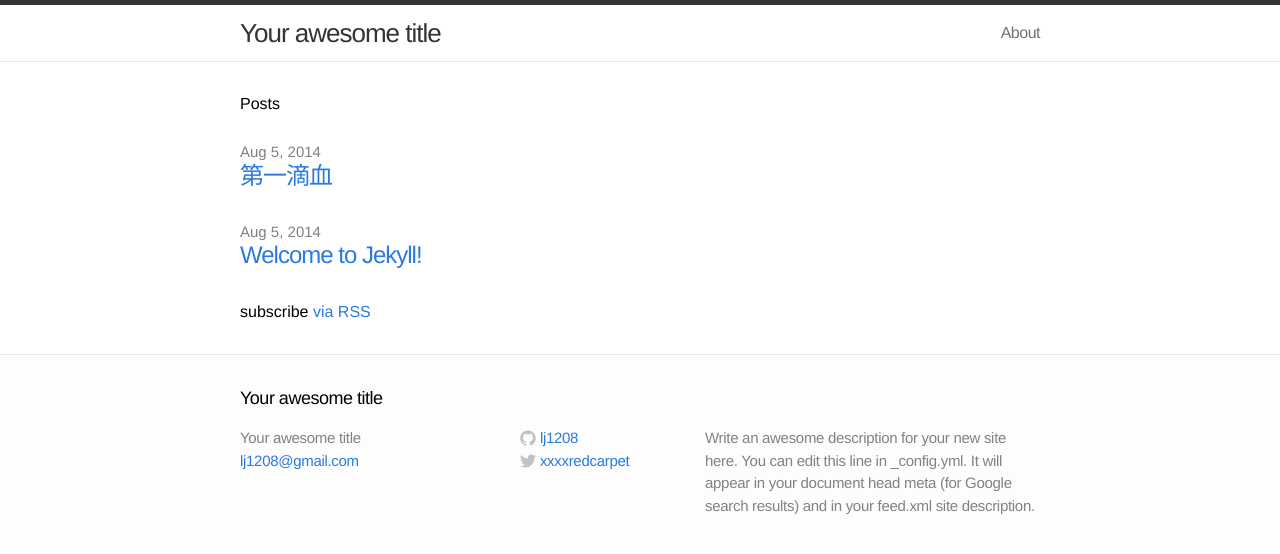
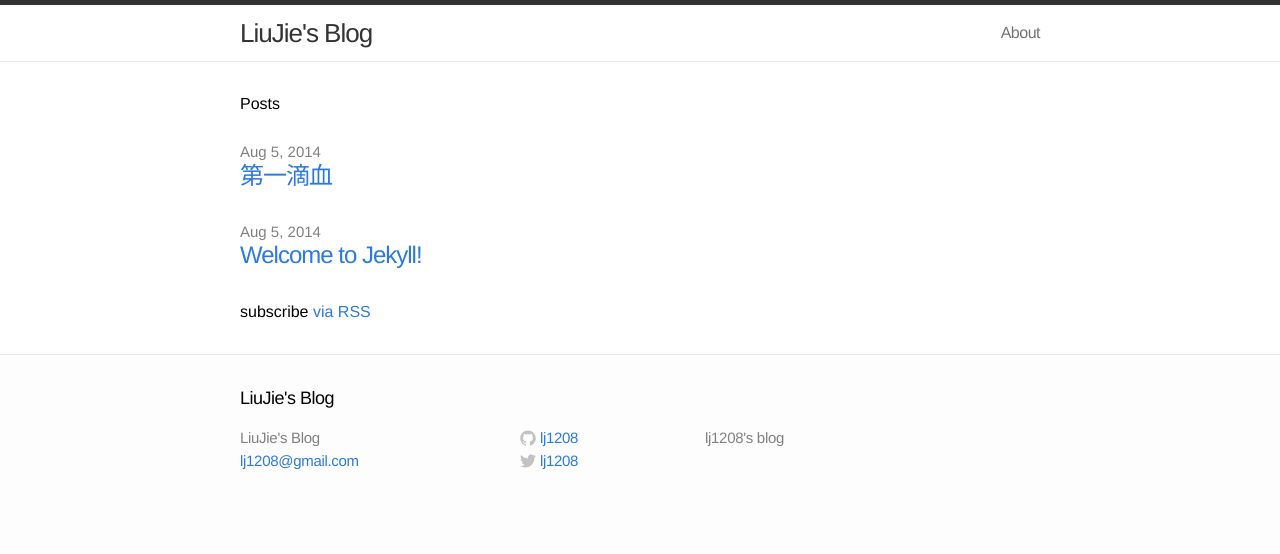
Before and after one commit to lj1208/lj1208.github.io, a Jekyll site: the page built from index.html, in a window 1280 px wide. Shown: the top 554 px of the page. Built offline with Jekyll 4.4.1, drawn with Linux system fonts in a browser that asks for light colours; Markdown is read by kramdown in place of the engine named in the settings.

Commit message:
Update _config.yml

```diff
--- a/_config.yml
+++ b/_config.yml
@@ -1,12 +1,12 @@
 # Site settings
-title: Your awesome title
+title: LiuJie's Blog
 email: lj1208@gmail.com
-description: "Write an awesome description for your new site here. You can edit this line in _config.yml. It will appear in your document head meta (for Google search results) and in your feed.xml site description."
+description: "lj1208's blog"
 baseurl: ""
-url: "http://yourdomain.com"
-twitter_username: xxxxredcarpet
+url: "http://lj1208.github.io"
+twitter_username: lj1208
 github_username:  lj1208
 
 # Build settings
-markdown: redcarpet-pygments
+markdown: kramdown
 permalink: pretty
```
